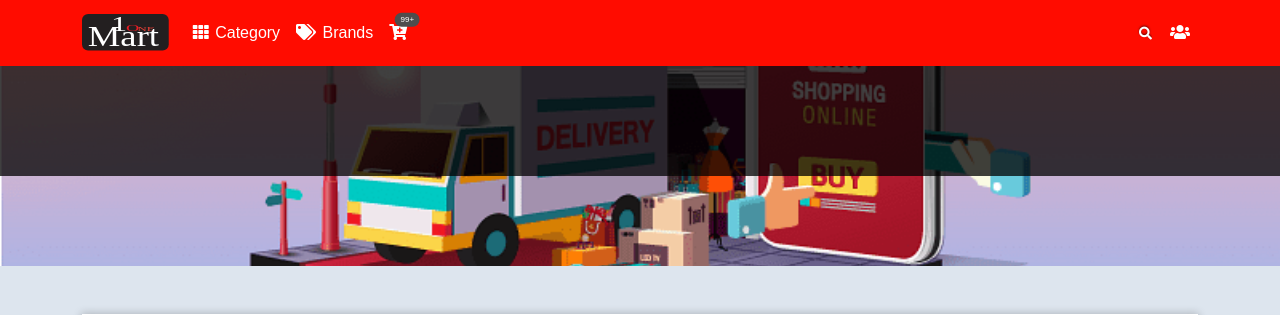
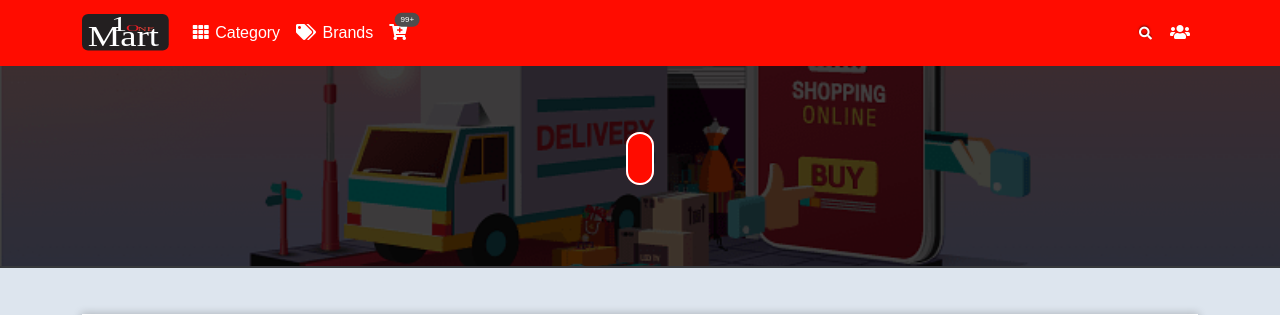
Before and after one commit to htetyinmin/One-Mart, a PHP site: page /product_details.php?id=1 in a window 1280 px wide. Shown: the top 315 px of the page. Run offline with PHP 8.4, Linux system fonts and the light colour scheme; data that the repository does not hold is empty.

Commit message:
brand in detail page

```diff
--- a/assets/frontend/css/customize.css
+++ b/assets/frontend/css/customize.css
@@ -482,7 +482,7 @@ ul, ol {
 
 /*----------breadcrumb---------*/
 .bd_crumb {
-    padding: 40px 0;
+    padding: 62px 0;
     background-color: rgb(0 0 0 / 75%);
 }
 
@@ -500,10 +500,12 @@ ul, ol {
 }
 
 .pill{
-    width: 100px;
     background: #ff0c00;
-    margin: 20px 690px;
+    padding: 12px;
+    font-size: 22px;
+    border: 2px solid #fff;
     border-radius: 30px;
+}
 }
 
 
--- a/product_details.php
+++ b/product_details.php
@@ -38,11 +38,8 @@
 <!-- background image -->
 <div class="bg_image">
     <!-- Breadcrumb -->
-    <div class="bd_crumb">
-        <h3 class="breadcrumb-item"><?= $detail_name ?></h3>
-        <div class="pill">
-            <p class="text-center" aria-current="page"><?= $brand['name'] ?></p>
-        </div>
+    <div class="bd_crumb text-center">
+        <h3 class="breadcrumb-item"><?= $detail_name ?> <span class="pill"><?= $brand['name'] ?></span></h3>
     </div>
 </div>
 
```
